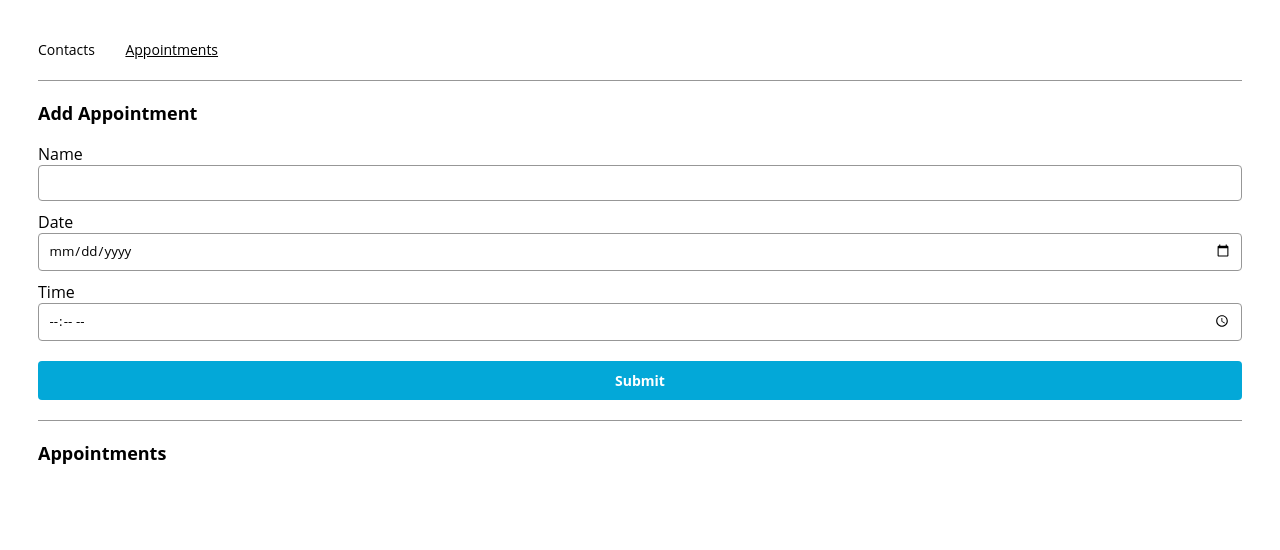
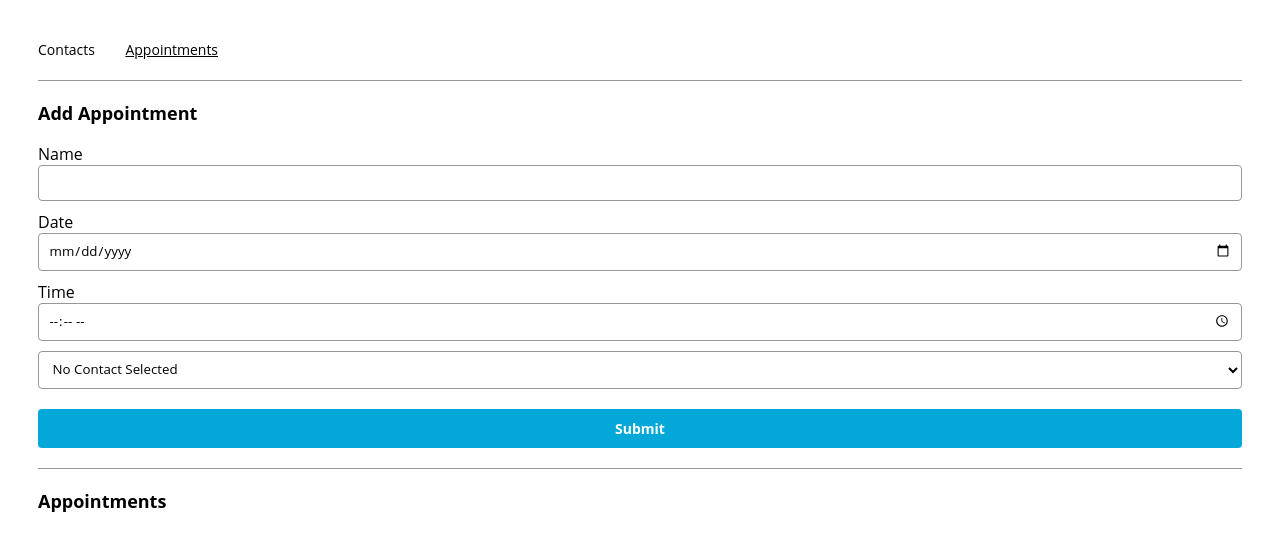
Before and after one commit to benjamin8979/AppointmentPlanner, a React (Create React App) app: page /appointments in a window 1280 px wide. Shown: the top 550 px of the page. Built offline with nearby package versions, Linux system fonts and the light colour scheme.

Commit message:
Contact Picker

```diff
--- a/src/components/contactPicker/ContactPicker.js
+++ b/src/components/contactPicker/ContactPicker.js
@@ -1,7 +1,14 @@
 import React from "react";
 
-export const ContactPicker = () => {
+export const ContactPicker = ({contacts, handleChange, value, name}) => {
   return (
-    <></>
+    <>
+      <select onChange={handleChange} value={value} name={name}>
+        <option value="">No Contact Selected</option>
+        {
+          contacts.map((contact) => <option value={contact.name}>{contact.name}</option>)
+        }
+      </select>
+    </>
   );
 };
--- a/src/containers/appointmentsPage/AppointmentsPage.js
+++ b/src/containers/appointmentsPage/AppointmentsPage.js
@@ -27,7 +27,7 @@
     <div>
       <section>
         <h2>Add Appointment</h2>
-        <AppointmentForm name={name} contact={contact} date={date} time={time}
+        <AppointmentForm contacts={contacts} name={name} contact={contact} date={date} time={time}
         setName={setName} setContact={setContact} setDate={setDate} setTime={setTime} handleSubmit={handleSubmit}/>
       </section>
       <hr />
```
